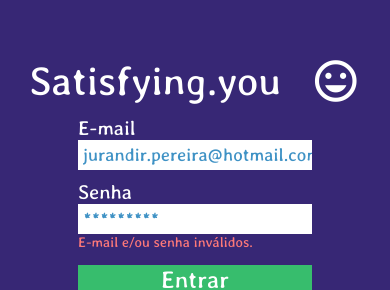
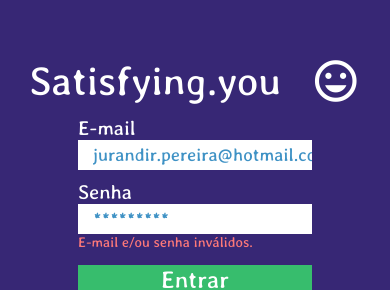
Before and after one commit to willkersv/mobileProject, a React Native app: screen /Login in a window 390 px wide. Shown: the part 202-492 px from the top of the page. Built offline with nearby package versions, Linux system fonts and the light colour scheme.

Commit message:
Update LabelTextInput.js

```diff
--- a/src/components/LabelTextInput.js
+++ b/src/components/LabelTextInput.js
@@ -1,10 +1,10 @@
 import { View, StyleSheet, Text, TextInput } from 'react-native';
-
 
 const LabelTextInput = (props) => {
 
     const label = props.label
     const placeHolder = props.placeHolder
+    const placeHolderTextColor = props.placeholderTextColor
     const inputValue = props.inputValue
     const inputType = props.inputType
     const onChangeText = props.onChangeText
@@ -22,25 +22,24 @@
     return (
         <View style={styles.txtInputContainer}>
             <Text style={styles.label}>{label}</Text>
-            <TextInput style={styles.input} placeholder={placeHolder} value={inputValue} onChangeText={onChangeText} secureTextEntry={secureTextEntry} keyboardType={keyboardType} autoCapitalize='none'/>
+            <TextInput style={styles.input} placeholder={placeHolder} placeholderTextColor={placeHolderTextColor} value={inputValue} onChangeText={onChangeText} secureTextEntry={secureTextEntry} keyboardType={keyboardType} autoCapitalize='none'/>
         </View>
     );
 };
-
 
 const styles = StyleSheet.create({
     label: {
         fontFamily: "AveriaLibre",
         textAlign: "left",
         fontSize: 20,
-        color: "#FFFFFF"
+        color: "#FFFFFF",
     },
     input: {
         fontSize: 18,
         fontFamily: "AveriaLibre",
         color: "#3F92C5",
         backgroundColor: "#FFFFFF",
-        paddingLeft: 5,
+        paddingLeft: 15,
         height: 30,
     },
     txtInputContainer: {
```
